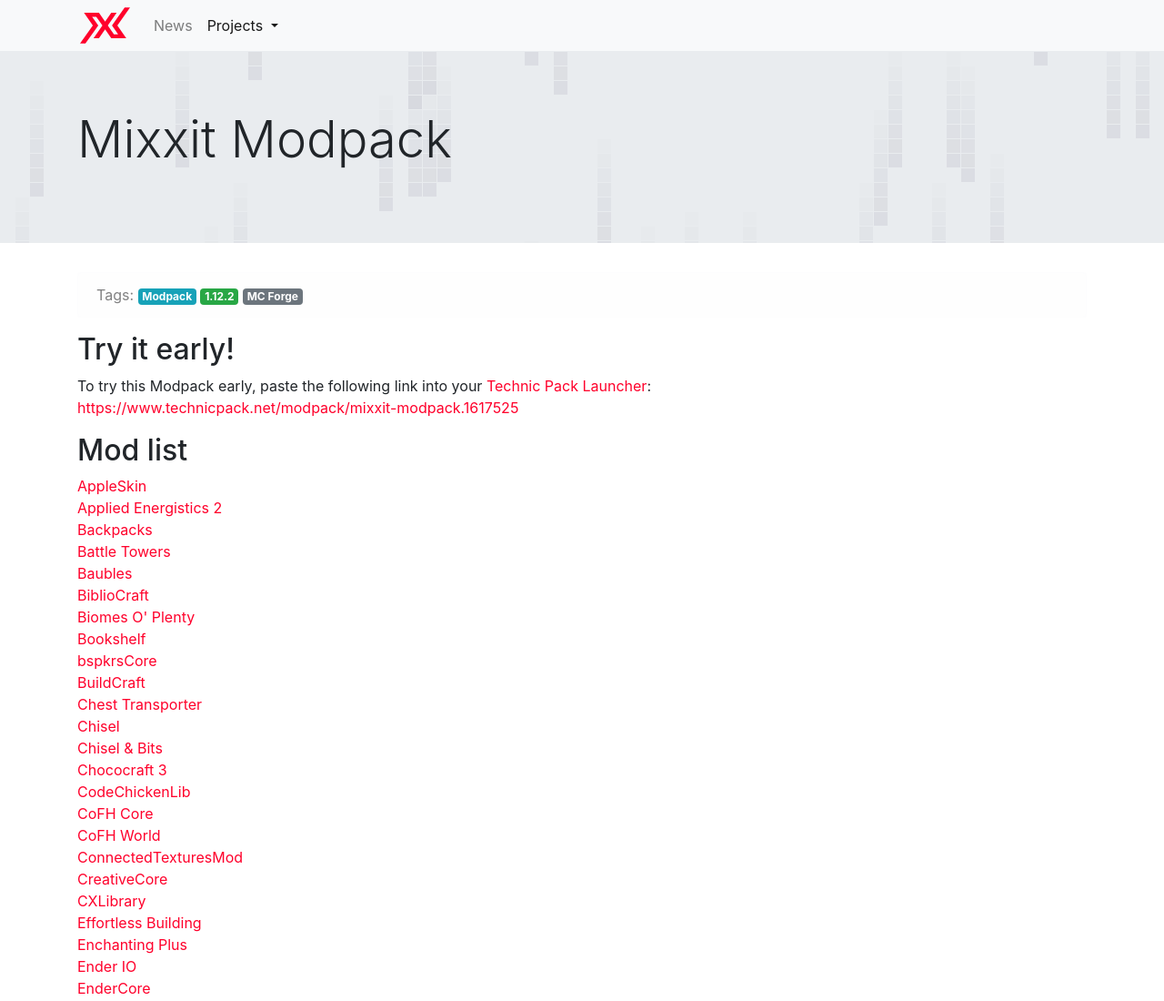
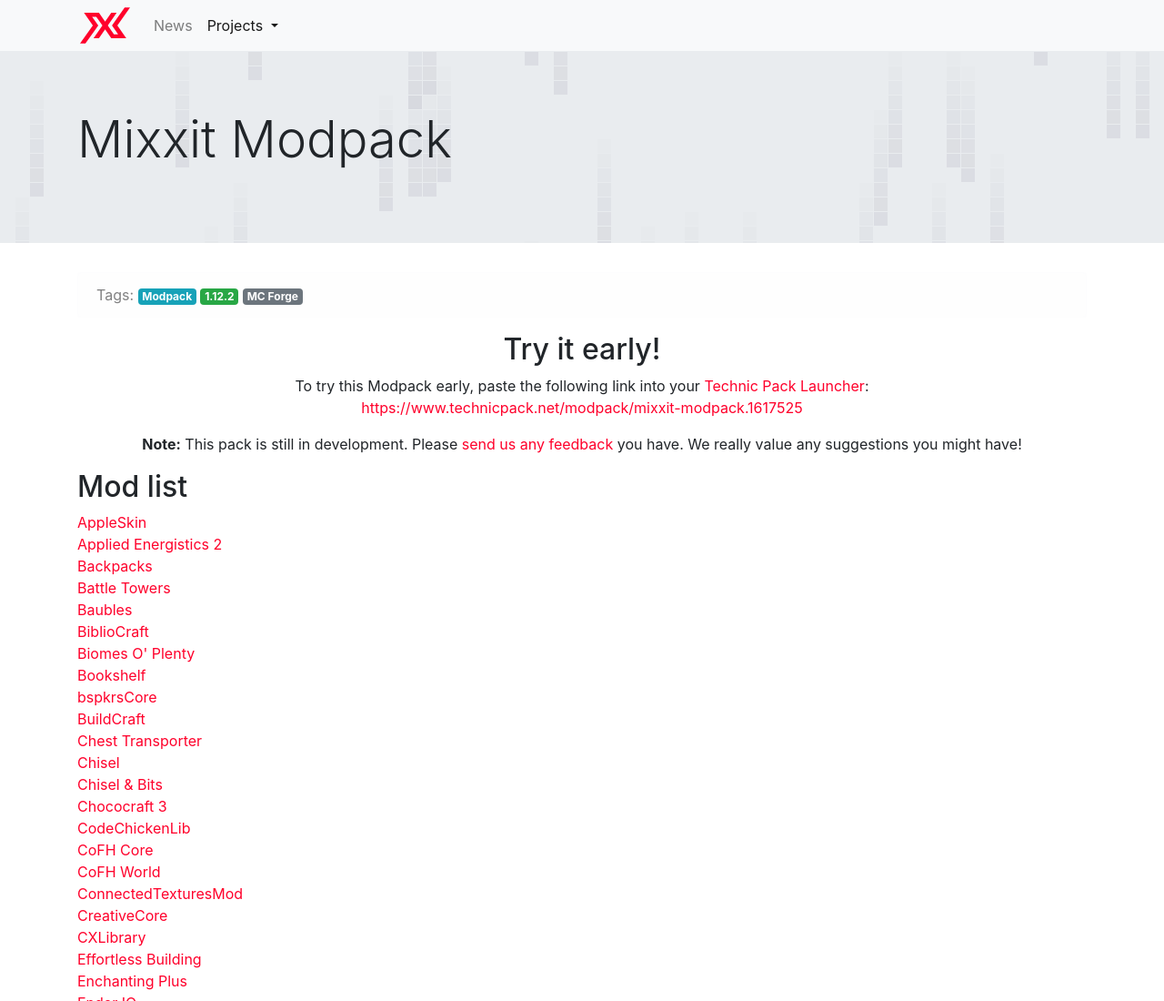
Before and after one commit to MixxitTeam/mixxitteam.github.io, a plain HTML site: page mp/index.html in a window 1280 px wide. Shown: the top 1100 px of the page at 91% size. Drawn offline with Linux system fonts and the light colour scheme.

Commit message:
Update index.html

```diff
--- a/mp/index.html
+++ b/mp/index.html
@@ -52,11 +52,18 @@
           <span class="badge badge-success">1.12.2</span>
           <span class="badge badge-secondary">MC Forge</span>
         </div>
-        <h2>Try it early!</h2>
-        <p>
-          To try this Modpack early, paste the following link into your <a href="https://www.technicpack.net/" target="_blank">Technic Pack Launcher</a>:<br>
-          <span id="link" class="text-primary" style="user-select: all; cursor: pointer; color:">https://www.technicpack.net/modpack/mixxit-modpack.1617525</span>
-        </p>
+        <div class="text-center">
+          <h2>Try it early!</h2>
+          <p>
+            To try this Modpack early, paste the following link into your <a href="https://www.technicpack.net/" target="_blank">Technic Pack Launcher</a>:<br>
+            <span id="link" class="text-primary" style="user-select: all; cursor: pointer; color:">https://www.technicpack.net/modpack/mixxit-modpack.1617525</span>
+          </p>
+          <p>
+            <strong>Note:</strong> This pack is still in development.
+            Please <a href="https://github.com/MixxitTeam/Modpack/issues/new" target="_blank">send us any feedback</a> you have.
+            We really value any suggestions you might have!
+          </p>
+        </div>
         <h2>Mod list</h2>
         <p>
           <a href="https://www.curseforge.com/minecraft/mc-mods/appleskin" target="_blank">AppleSkin</a><br>
```
